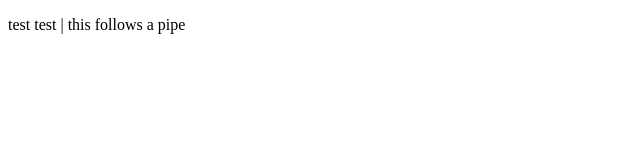
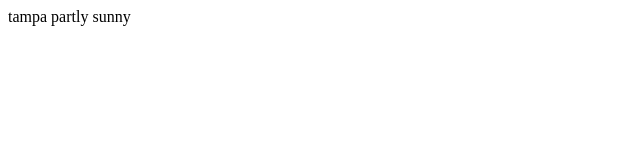
Before and after one commit to dadecker/TestVAGET, a plain HTML site: page index.html in a window 1280 px wide. Shown: the whole page, without its empty margins (0-640 px from the left). Drawn offline with Linux system fonts and the light colour scheme.

Commit message:
update with weather tags

```diff
--- a/index.html
+++ b/index.html
@@ -2,13 +2,7 @@
 <html>
 <body>
 
-<p>
-
-test test
-| this follows a pipe
-
-
-</p>
+<city>tampa</city> <forecast>partly sunny</forecast>
 
 </body>
 </html>
```
